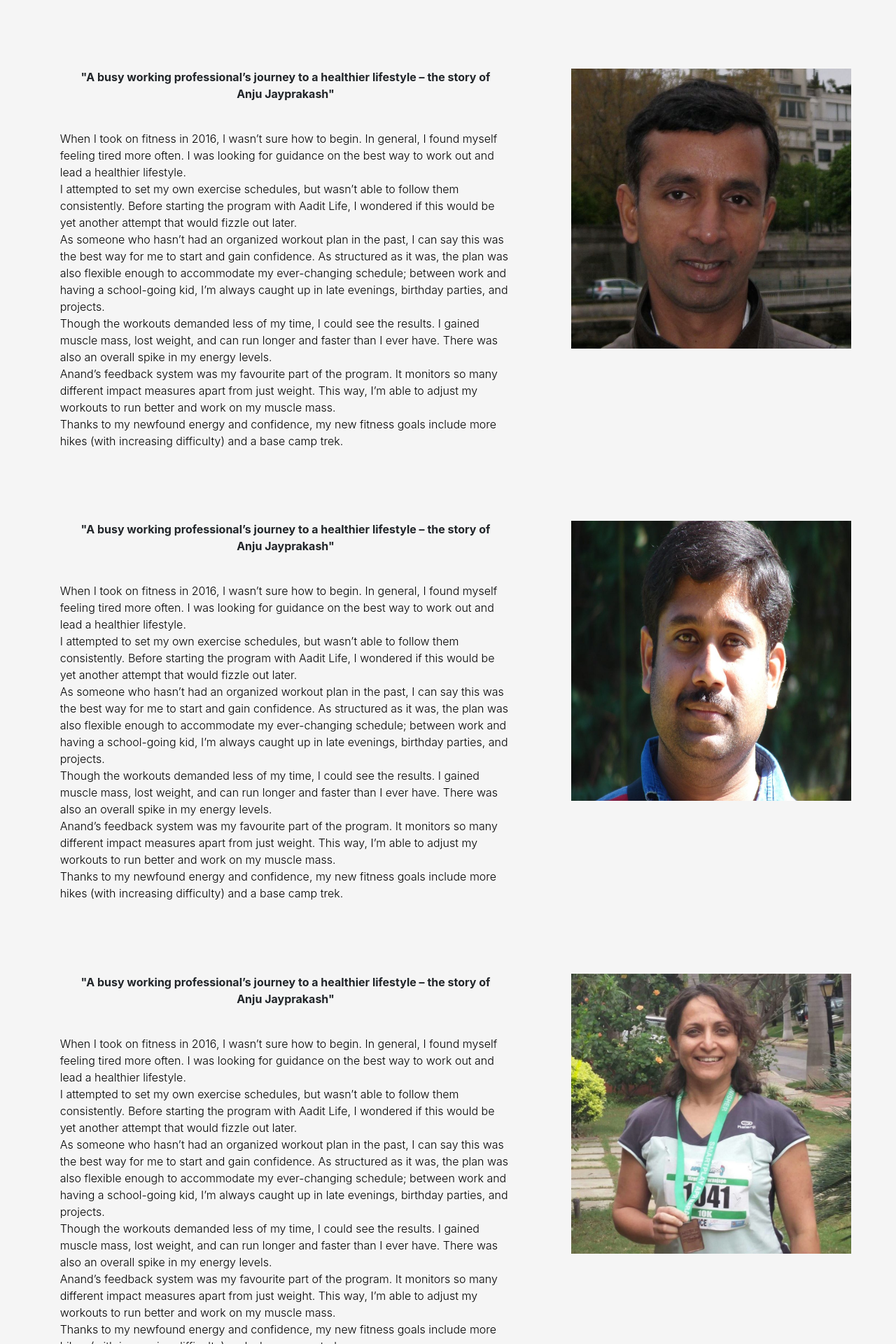
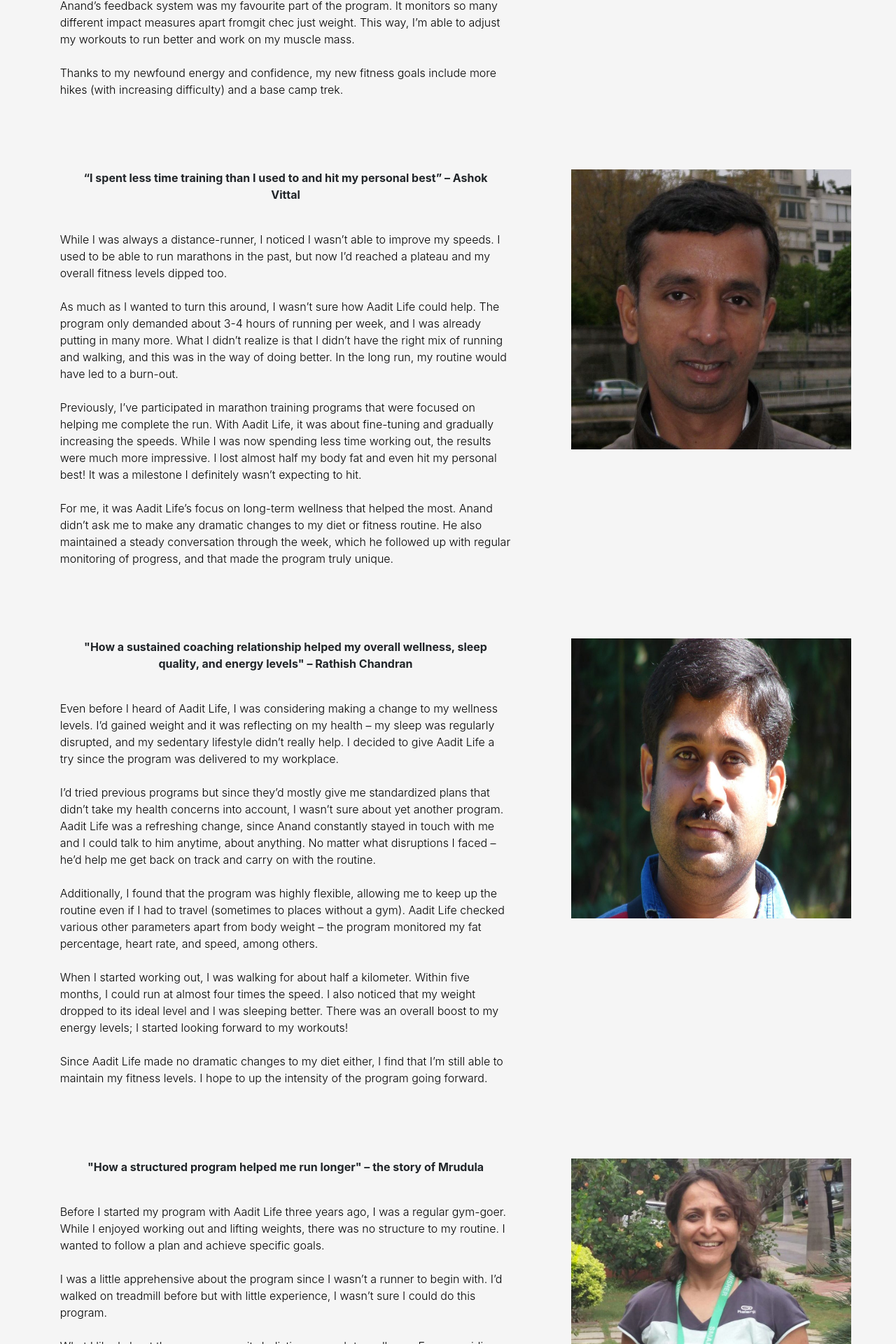
Before and after one commit to karunaBhardwaj/aaditlifewebsite, an Angular app: page /testimonials in a window 1280 px wide. Shown: the part 870-2790 px from the top of the page at 70% size. Built offline with nearby package versions, Linux system fonts and the light colour scheme.

Commit message:
testimonial fix

```diff
--- a/src/app/home/home.component.html
+++ b/src/app/home/home.component.html
@@ -74,7 +74,6 @@
 
   </div>
 </div>
-
 
 <div class="section-3">
   <!--<h6 style="text-align: center">WHAT YOU GET WITH CHOWNOW</h6>
--- a/src/app/testimonials/testimonials.component.html
+++ b/src/app/testimonials/testimonials.component.html
@@ -60,18 +60,18 @@
     <div class="sec1--blockquote" style="text-align:center">
       <!-- <a href="/demo" style="color:red; border-color: white; font-weight: 500; font-size: 0.9em;"
         class="btn nav-btn btn-lg">XOCO</a> -->
-      <p><b>"A busy working professional’s journey to a healthier lifestyle – the story of Anju Jayprakash"</b></p>
+      <p><b>"A busy working professional’s journey to a healthier lifestyle" – Anju Jayprakash</b></p>
       <section style="color: black; font-weight: 300;">
-        <br>When I took on fitness in 2016, I wasn’t sure how to begin. In general,
+        <br><br>When I took on fitness in 2016, I wasn’t sure how to begin. In general,
         I found myself feeling tired more often. I was
         looking for guidance on the best way to work out and lead a healthier lifestyle.
 
-        <br>I attempted to set my own exercise schedules, but wasn’t able to follow them consistently. Before starting
+        <br><br>I attempted to set my own exercise schedules, but wasn’t able to follow them consistently. Before starting
         the
         program
         with Aadit Life, I wondered if this would be yet another attempt that would fizzle out later.
 
-        <br>As someone who hasn’t had an organized workout plan in the past, I can say this was the best way for me to
+        <br><br>As someone who hasn’t had an organized workout plan in the past, I can say this was the best way for me to
         start
         and
         gain confidence. As structured as it was, the plan was also flexible enough to accommodate my ever-changing
@@ -79,16 +79,16 @@
         between work and having a school-going kid, I’m always caught up in late evenings, birthday parties, and
         projects.
 
-        <br>Though the workouts demanded less of my time, I could see the results. I gained muscle mass, lost weight,
+        <br><br>Though the workouts demanded less of my time, I could see the results. I gained muscle mass, lost weight,
         and
         can run
         longer and faster than I ever have. There was also an overall spike in my energy levels.
 
-        <br>Anand’s feedback system was my favourite part of the program. It monitors so many different impact measures
+        <br><br>Anand’s feedback system was my favourite part of the program. It monitors so many different impact measures
         apart fromgit chec
         just weight. This way, I’m able to adjust my workouts to run better and work on my muscle mass.
 
-        <br>Thanks to my newfound energy and confidence, my new fitness goals include more hikes (with increasing
+        <br><br>Thanks to my newfound energy and confidence, my new fitness goals include more hikes (with increasing
         difficulty) and a
         base camp trek.
 
@@ -118,37 +118,15 @@
 
   <div class="sec1">
     <div align="center" class="sec1--blockquote">
-      <p><b>"A busy working professional’s journey to a healthier lifestyle – the story of Anju Jayprakash"</b></p>
+      <p><b>“I spent less time training than I used to and hit my personal best” – Ashok Vittal</b></p>
       <section style="color: black; font-weight: 300;">
-        <br>When I took on fitness in 2016, I wasn’t sure how to begin. In general,
-        I found myself feeling tired more often. I was
-        looking for guidance on the best way to work out and lead a healthier lifestyle.
+        <br>While I was always a distance-runner, I noticed I wasn’t able to improve my speeds. I used to be able to run marathons in the past, but now I’d reached a plateau and my overall fitness levels dipped too.
 
-        <br>I attempted to set my own exercise schedules, but wasn’t able to follow them consistently. Before starting
-        the
-        program
-        with Aadit Life, I wondered if this would be yet another attempt that would fizzle out later.
+        <br><br>As much as I wanted to turn this around, I wasn’t sure how Aadit Life could help. The program only demanded about 3-4 hours of running per week, and I was already putting in many more. What I didn’t realize is that I didn’t have the right mix of running and walking, and this was in the way of doing better. In the long run, my routine would have led to a burn-out.
 
-        <br>As someone who hasn’t had an organized workout plan in the past, I can say this was the best way for me to
-        start
-        and
-        gain confidence. As structured as it was, the plan was also flexible enough to accommodate my ever-changing
-        schedule;
-        between work and having a school-going kid, I’m always caught up in late evenings, birthday parties, and
-        projects.
+        <br><br>Previously, I’ve participated in marathon training programs that were focused on helping me complete the run. With Aadit Life, it was about fine-tuning and gradually increasing the speeds. While I was now spending less time working out, the results were much more impressive. I lost almost half my body fat and even hit my personal best! It was a milestone I definitely wasn’t expecting to hit.
 
-        <br>Though the workouts demanded less of my time, I could see the results. I gained muscle mass, lost weight,
-        and
-        can run
-        longer and faster than I ever have. There was also an overall spike in my energy levels.
-
-        <br>Anand’s feedback system was my favourite part of the program. It monitors so many different impact measures
-        apart from
-        just weight. This way, I’m able to adjust my workouts to run better and work on my muscle mass.
-
-        <br>Thanks to my newfound energy and confidence, my new fitness goals include more hikes (with increasing
-        difficulty) and a
-        base camp trek.
+        <br><br>For me, it was Aadit Life’s focus on long-term wellness that helped the most. Anand didn’t ask me to make any dramatic changes to my diet or fitness routine. He also maintained a steady conversation through the week, which he followed up with regular monitoring of progress, and that made the program truly unique.
 
       </section>
     </div>
@@ -172,37 +150,17 @@
 
 <div class="sec1">
     <div style="text-align:center" class="sec1--blockquote">
-      <p><b>"A busy working professional’s journey to a healthier lifestyle – the story of Anju Jayprakash"</b></p>
+      <p><b>"How a sustained coaching relationship helped my overall wellness, sleep quality, and energy levels" – Rathish Chandran</b></p>
       <section style="color: black; font-weight: 300;">
-        <br>When I took on fitness in 2016, I wasn’t sure how to begin. In general,
-        I found myself feeling tired more often. I was
-        looking for guidance on the best way to work out and lead a healthier lifestyle.
+        <br>Even before I heard of Aadit Life, I was considering making a change to my wellness levels. I’d gained weight and it was reflecting on my health – my sleep was regularly disrupted, and my sedentary lifestyle didn’t really help. I decided to give Aadit Life a try since the program was delivered to my workplace.
 
-        <br>I attempted to set my own exercise schedules, but wasn’t able to follow them consistently. Before starting
-        the
-        program
-        with Aadit Life, I wondered if this would be yet another attempt that would fizzle out later.
+        <br><br>I’d tried previous programs but since they’d mostly give me standardized plans that didn’t take my health concerns into account, I wasn’t sure about yet another program. Aadit Life was a refreshing change, since Anand constantly stayed in touch with me and I could talk to him anytime, about anything. No matter what disruptions I faced – he’d help me get back on track and carry on with the routine.
 
-        <br>As someone who hasn’t had an organized workout plan in the past, I can say this was the best way for me to
-        start
-        and
-        gain confidence. As structured as it was, the plan was also flexible enough to accommodate my ever-changing
-        schedule;
-        between work and having a school-going kid, I’m always caught up in late evenings, birthday parties, and
-        projects.
+        <br><br>Additionally, I found that the program was highly flexible, allowing me to keep up the routine even if I had to travel (sometimes to places without a gym). Aadit Life checked various other parameters apart from body weight – the program monitored my fat percentage, heart rate, and speed, among others.
 
-        <br>Though the workouts demanded less of my time, I could see the results. I gained muscle mass, lost weight,
-        and
-        can run
-        longer and faster than I ever have. There was also an overall spike in my energy levels.
+        <br><br>When I started working out, I was walking for about half a kilometer. Within five months, I could run at almost four times the speed. I also noticed that my weight dropped to its ideal level and I was sleeping better. There was an overall boost to my energy levels; I started looking forward to my workouts!
 
-        <br>Anand’s feedback system was my favourite part of the program. It monitors so many different impact measures
-        apart from
-        just weight. This way, I’m able to adjust my workouts to run better and work on my muscle mass.
-
-        <br>Thanks to my newfound energy and confidence, my new fitness goals include more hikes (with increasing
-        difficulty) and a
-        base camp trek.
+        <br><br>Since Aadit Life made no dramatic changes to my diet either, I find that I’m still able to maintain my fitness levels. I hope to up the intensity of the program going forward.
 
       </section>
     </div>
@@ -228,37 +186,17 @@
 
 <div class="sec1">
     <div style="text-align:center" class="sec1--blockquote">
-      <p><b>"A busy working professional’s journey to a healthier lifestyle – the story of Anju Jayprakash"</b></p>
+      <p><b>"How a structured program helped me run longer" – the story of Mrudula</b></p>
       <section style="color: black; font-weight: 300;">
-        <br>When I took on fitness in 2016, I wasn’t sure how to begin. In general,
-        I found myself feeling tired more often. I was
-        looking for guidance on the best way to work out and lead a healthier lifestyle.
+        <br>Before I started my program with Aadit Life three years ago, I was a regular gym-goer. While I enjoyed working out and lifting weights, there was no structure to my routine. I wanted to follow a plan and achieve specific goals.
 
-        <br>I attempted to set my own exercise schedules, but wasn’t able to follow them consistently. Before starting
-        the
-        program
-        with Aadit Life, I wondered if this would be yet another attempt that would fizzle out later.
+        <br><br>I was a little apprehensive about the program since I wasn’t a runner to begin with. I’d walked on treadmill before but with little experience, I wasn’t sure I could do this program.
 
-        <br>As someone who hasn’t had an organized workout plan in the past, I can say this was the best way for me to
-        start
-        and
-        gain confidence. As structured as it was, the plan was also flexible enough to accommodate my ever-changing
-        schedule;
-        between work and having a school-going kid, I’m always caught up in late evenings, birthday parties, and
-        projects.
+        <br><br>What I liked about the program was its holistic approach to wellness. From providing sustainable diet plans to structuring a program around my current fitness levels, I saw that there was a certain consistency that was missing from anything I’d done before.
 
-        <br>Though the workouts demanded less of my time, I could see the results. I gained muscle mass, lost weight,
-        and
-        can run
-        longer and faster than I ever have. There was also an overall spike in my energy levels.
+        <br><br>With the help of the program, I managed to reach my goal of improved stamina. I was becoming better at sustaining my speeds and took longer to run out of breath.
 
-        <br>Anand’s feedback system was my favourite part of the program. It monitors so many different impact measures
-        apart from
-        just weight. This way, I’m able to adjust my workouts to run better and work on my muscle mass.
-
-        <br>Thanks to my newfound energy and confidence, my new fitness goals include more hikes (with increasing
-        difficulty) and a
-        base camp trek.
+        <br><br>Aadit Life is an analytical program that uses data to tell me exactly how I am improving and where I can do better. This has been very effective so far and with my newfound stamina, I’m working towards completing a 10k run in under 60 minutes.
 
       </section>
     </div>
@@ -283,37 +221,15 @@
 
 <div class="sec1">
     <div style="text-align:center" class="sec1--blockquote">
-      <p><b>"A busy working professional’s journey to a healthier lifestyle – the story of Anju Jayprakash"</b></p>
+      <p><b>"How a personalised wellness program gave my energy levels a boost" – Surendra Jain</b></p>
       <section style="color: black; font-weight: 300;">
-        <br>When I took on fitness in 2016, I wasn’t sure how to begin. In general,
-        I found myself feeling tired more often. I was
-        looking for guidance on the best way to work out and lead a healthier lifestyle.
+        <br>As someone who was always on the active side, I was hesitant to take on fitness programs. I’ve always thought they take a cookie-cutter approach to wellness and set overtly ambitious goals, but decided to give Aadit Life a try, since Anand had introduced the program at my workplace.
 
-        <br>I attempted to set my own exercise schedules, but wasn’t able to follow them consistently. Before starting
-        the
-        program
-        with Aadit Life, I wondered if this would be yet another attempt that would fizzle out later.
+        <br><br>Within a few months, I noticed a spike in my overall energy levels and a considerable difference in my running speeds. I was especially happy that I was constantly in touch with Anand, monitoring my progress using clear and objective parameters.
 
-        <br>As someone who hasn’t had an organized workout plan in the past, I can say this was the best way for me to
-        start
-        and
-        gain confidence. As structured as it was, the plan was also flexible enough to accommodate my ever-changing
-        schedule;
-        between work and having a school-going kid, I’m always caught up in late evenings, birthday parties, and
-        projects.
+        <br><br>I saw a quantifiable difference in the way I felt, my weight levels, and the amount I could run. Additionally, since it was tailored to suit my requirements, there was no chance of an injury from overexerting myself.
 
-        <br>Though the workouts demanded less of my time, I could see the results. I gained muscle mass, lost weight,
-        and
-        can run
-        longer and faster than I ever have. There was also an overall spike in my energy levels.
-
-        <br>Anand’s feedback system was my favourite part of the program. It monitors so many different impact measures
-        apart from
-        just weight. This way, I’m able to adjust my workouts to run better and work on my muscle mass.
-
-        <br>Thanks to my newfound energy and confidence, my new fitness goals include more hikes (with increasing
-        difficulty) and a
-        base camp trek.
+        <br><br>With the program helping me gradually improve my wellness levels, I plan to sustain the momentum I’ve now gained.
 
       </section>
     </div>
```
Also changed, not shown: 1 other file (tests, documents, lock files or other folders).
